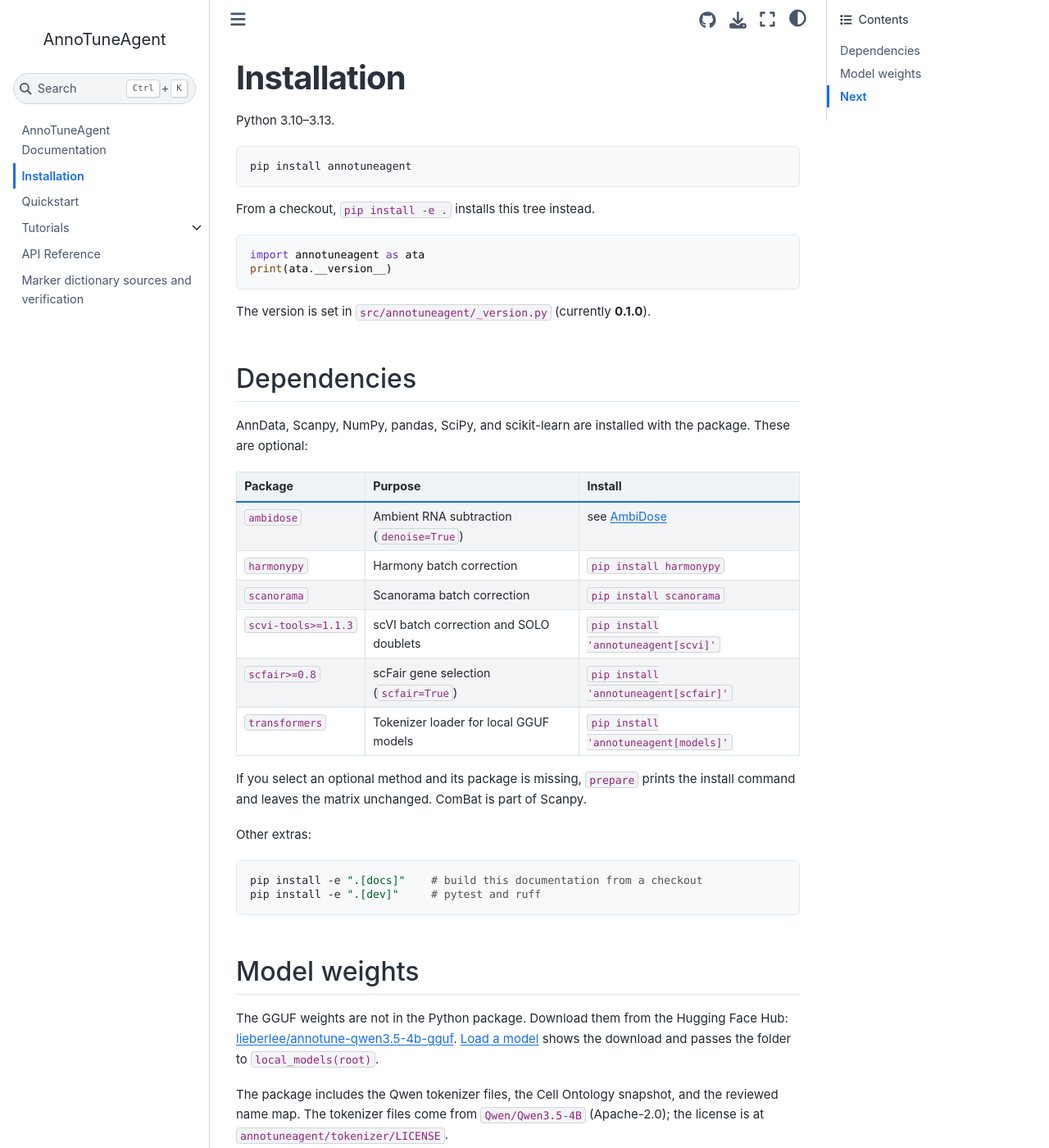
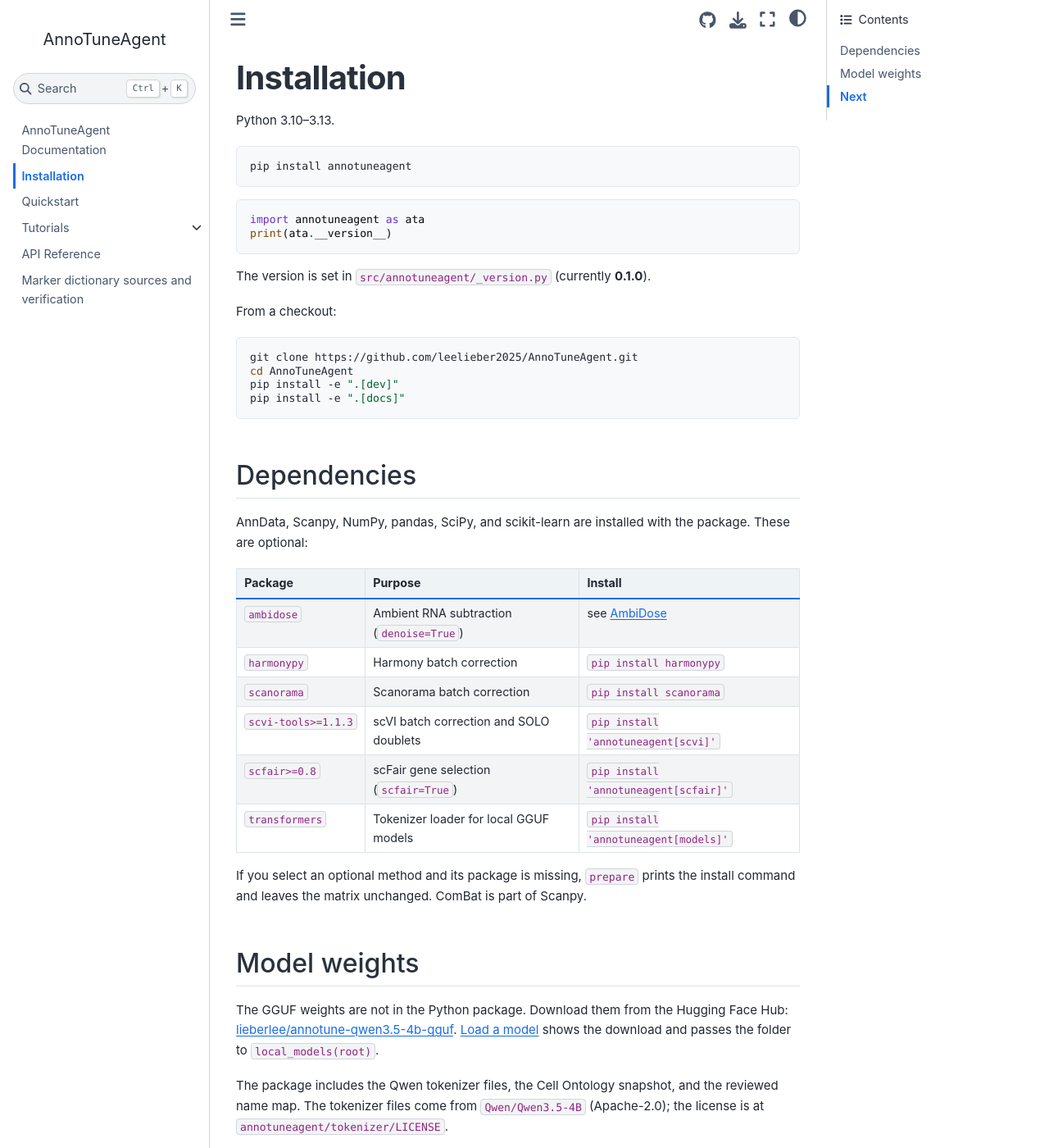
Before and after one commit to leelieber2025/AnnoTuneAgent, a Sphinx documentation site: the page built from docs/installation.md, in a window 1280 px wide and 1400 px high. Shown: the whole window at 82% size. Built offline with Sphinx 7.4.7 and the Sphinx Book theme 1.1.4, drawn with Linux system fonts in a browser that asks for light colours; pages that are not in the unit, such as notebooks, are missing from menus.

````diff
--- a/docs/installation.md
+++ b/docs/installation.md
@@ -6,14 +6,21 @@ Python 3.10–3.13.
 pip install annotuneagent
 ```
 
-From a checkout, `pip install -e .` installs this tree instead.
-
 ```python
 import annotuneagent as ata
 print(ata.__version__)
 ```
 
 The version is set in `src/annotuneagent/_version.py` (currently **0.1.0**).
+
+From a checkout:
+
+```bash
+git clone https://github.com/leelieber2025/AnnoTuneAgent.git
+cd AnnoTuneAgent
+pip install -e ".[dev]"
+pip install -e ".[docs]"
+```
 
 ## Dependencies
 
@@ -32,13 +39,6 @@ package. These are optional:
 If you select an optional method and its package is missing, `prepare` prints
 the install command and leaves the matrix unchanged. ComBat is part of Scanpy.
 
-Other extras:
-
-```bash
-pip install -e ".[docs]"    # build this documentation from a checkout
-pip install -e ".[dev]"     # pytest and ruff
-```
-
 ## Model weights
 
 The GGUF weights are not in the Python package. Download them from the
--- a/pyproject.toml
+++ b/pyproject.toml
@@ -76,6 +76,7 @@ Changelog = "https://github.com/leelieber2025/AnnoTuneAgent/blob/main/CHANGELOG.
 Source = "https://github.com/leelieber2025/AnnoTuneAgent"
 Issues = "https://github.com/leelieber2025/AnnoTuneAgent/issues"
 PyPI = "https://pypi.org/project/annotuneagent/"
+Zenodo = "https://doi.org/10.5281/zenodo.24092828"
 
 [tool.setuptools.packages.find]
 where = ["src"]
````
Also changed, not shown: CHANGELOG.md (+3 -2 lines), README.md (+18 -3 lines), docs/index.md (+7 -0 lines).
